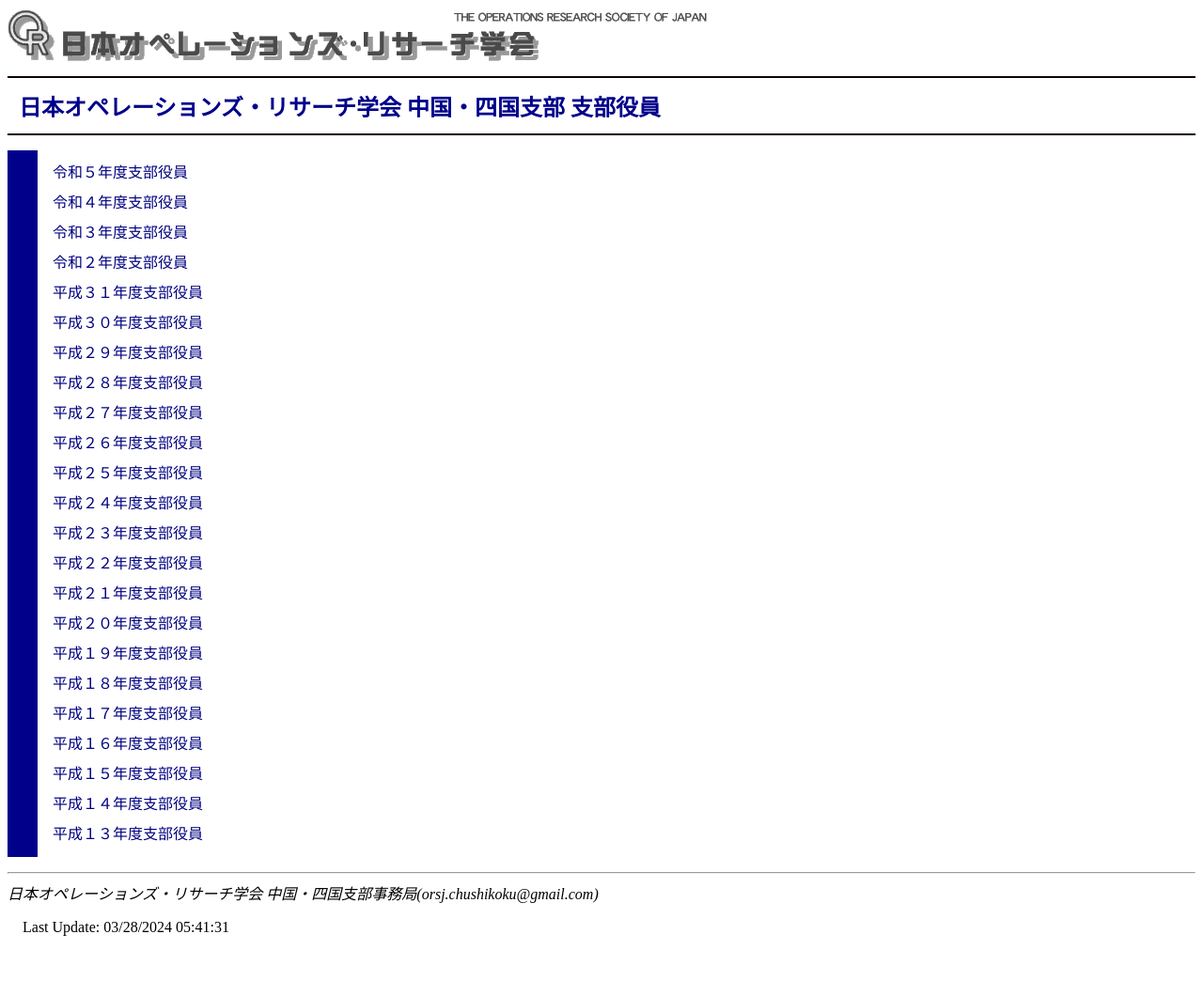
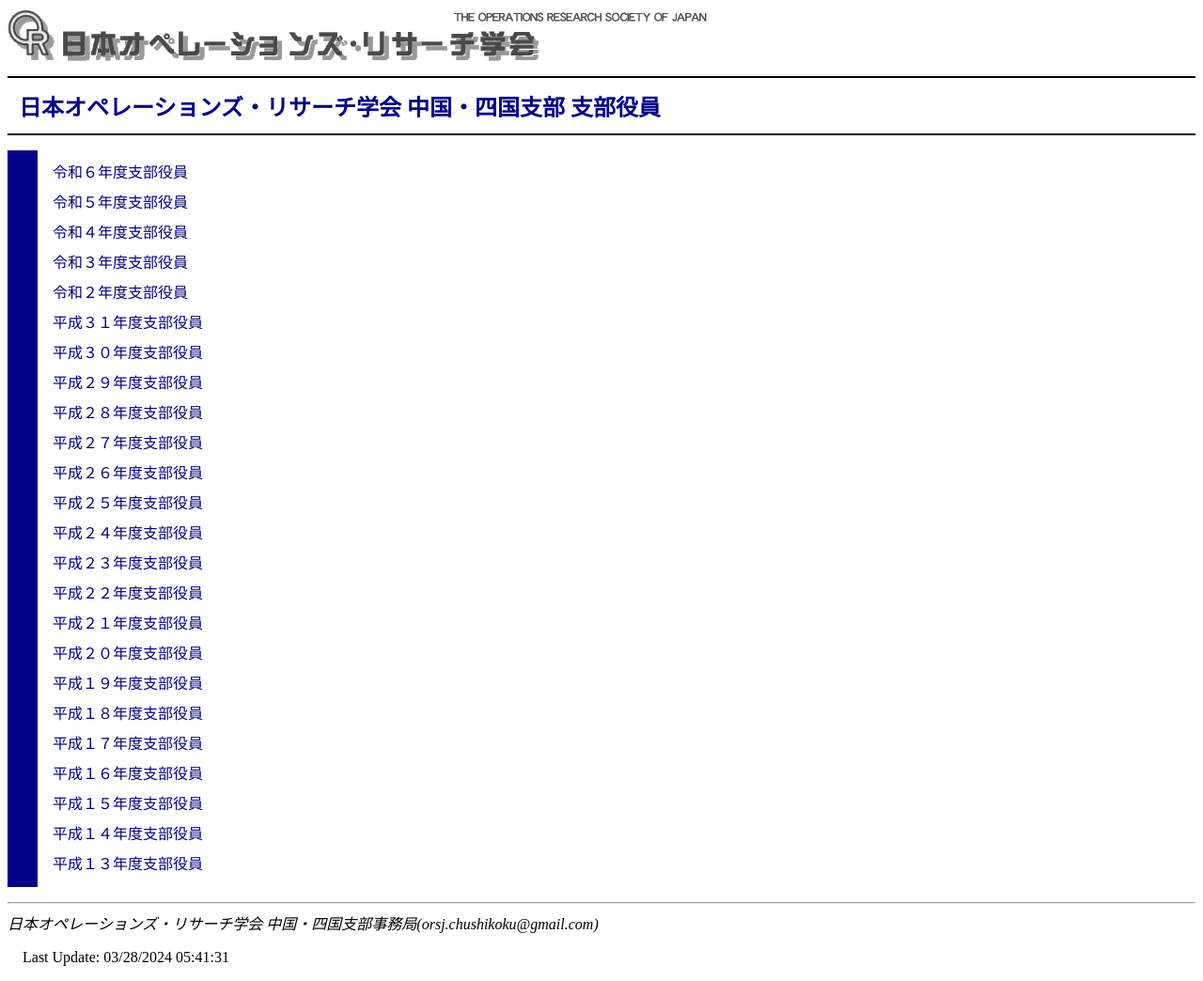
Before and after one commit to orsj-cs/orsj-cs.github.io, a Jekyll site: the page built from members/index.html, in a window 1280 px wide. Shown: the whole page at 94% size. Built offline with Jekyll 4.4.1, drawn with Linux system fonts in a browser that asks for light colours; before the commit the page ends 1012 px from its top, so only the background shows below that.

Commit message:
Update index.html

```diff
--- a/members/index.html
+++ b/members/index.html
@@ -4,6 +4,7 @@ title: 日本オペレーションズ・リサーチ学会 中国・四国支部
 ---
 
 <ul>
+    <li><a href="members2024.pdf">令和６年度支部役員</a></li>
     <li><a href="members2023.pdf">令和５年度支部役員</a></li>
     <li><a href="members2022.pdf">令和４年度支部役員</a></li>
     <li><a href="members2021.pdf">令和３年度支部役員</a></li>
```
